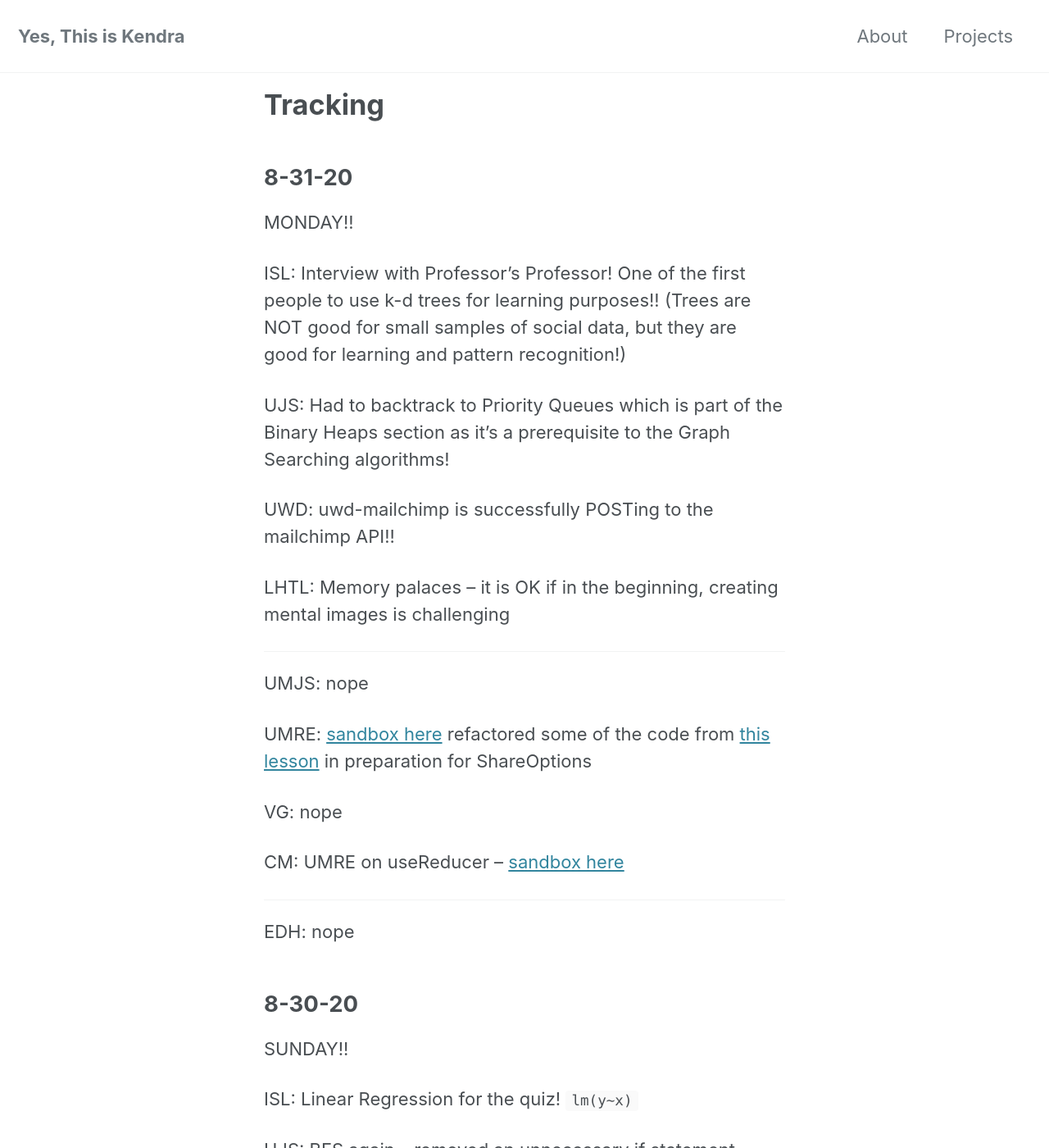
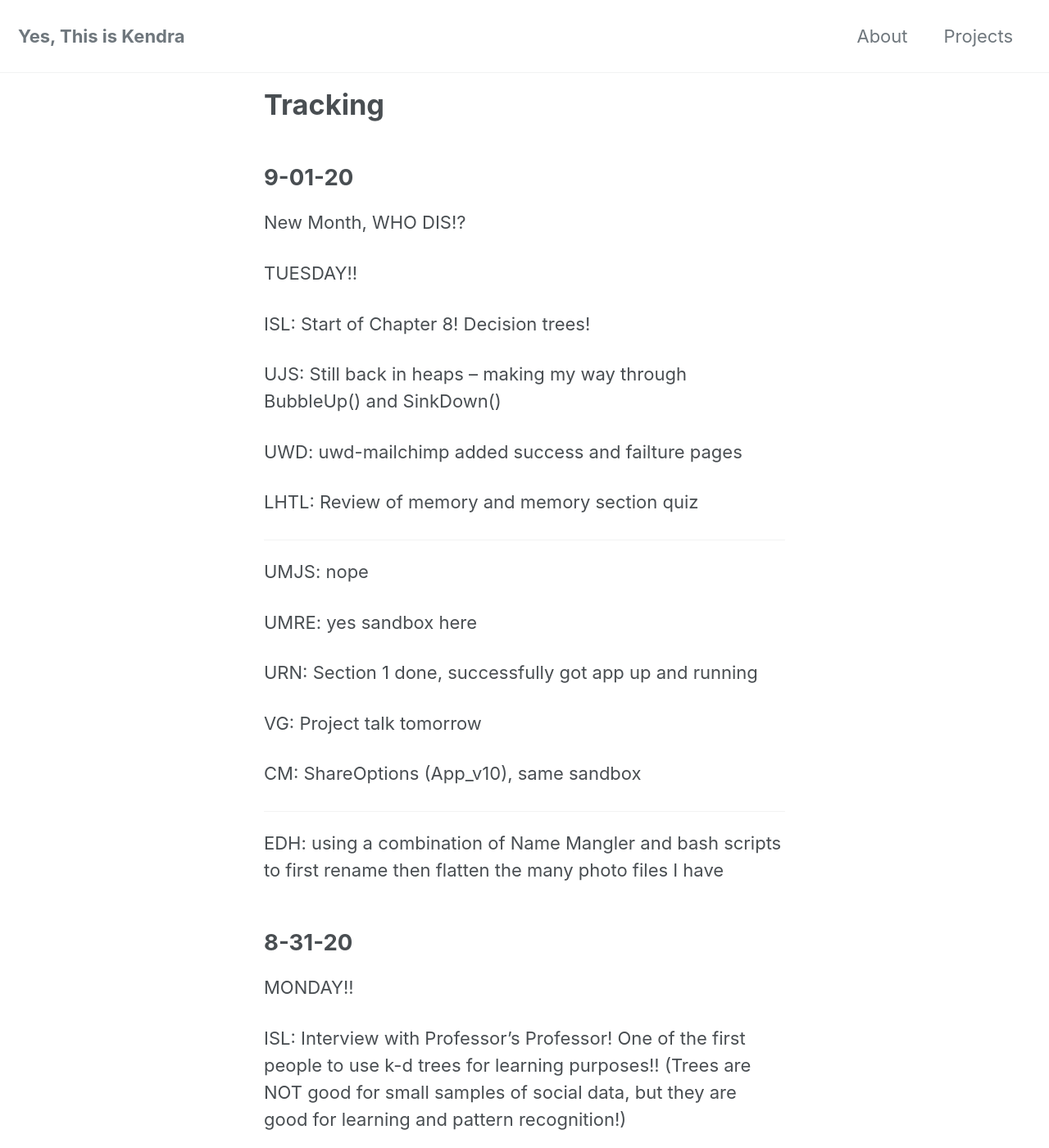
Before and after one commit to yesthisiskendra/yesthisiskendra.github.io, a Jekyll site: the page built from _pages/tracking.md, in a window 1280 px wide and 1400 px high. Shown: the whole window at 82% size. Built offline with Jekyll 4.4.1, drawn with Linux system fonts in a browser that asks for light colours; cached includes are drawn as plain includes; nearby versions of some CDN libraries.

Commit message:
Add to tracking doc

```diff
--- a/_pages/tracking.md
+++ b/_pages/tracking.md
@@ -3,6 +3,36 @@ layout: home
 title: "Tracking"
 permalink: /tracking/
 ---
+
+## 9-01-20
+
+New Month, WHO DIS!?
+
+TUESDAY!!
+
+ISL: Start of Chapter 8! Decision trees!
+
+UJS: Still back in heaps -- making my way through BubbleUp() and SinkDown()
+
+UWD: uwd-mailchimp added success and failture pages
+
+LHTL: Review of memory and memory section quiz
+
+---
+
+UMJS: nope
+
+UMRE: yes sandbox here
+
+URN: Section 1 done, successfully got app up and running
+
+VG: Project talk tomorrow
+
+CM: ShareOptions (App_v10), same sandbox
+
+---
+
+EDH: using a combination of Name Mangler and bash scripts to first rename then flatten the many photo files I have
 
 ## 8-31-20
 
```
